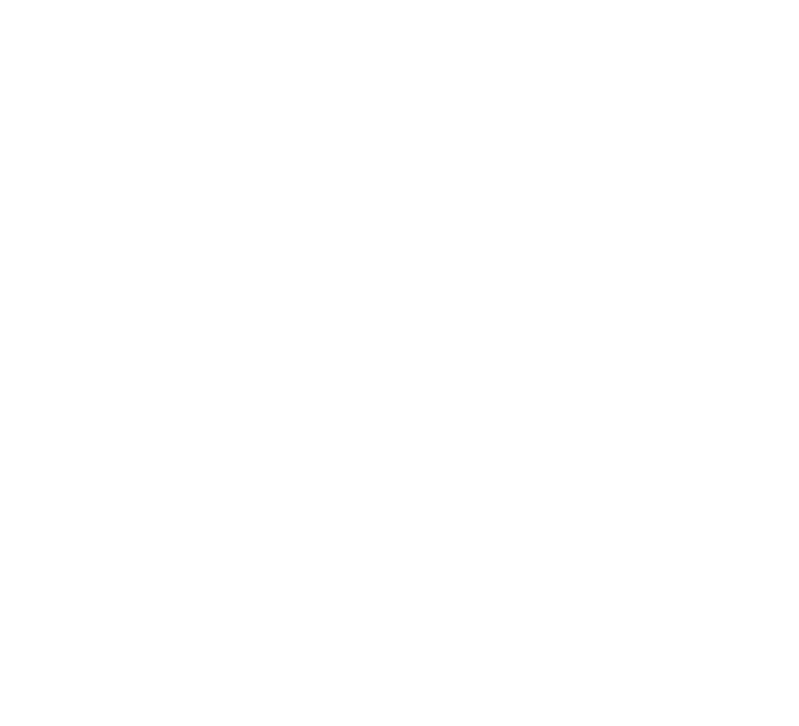
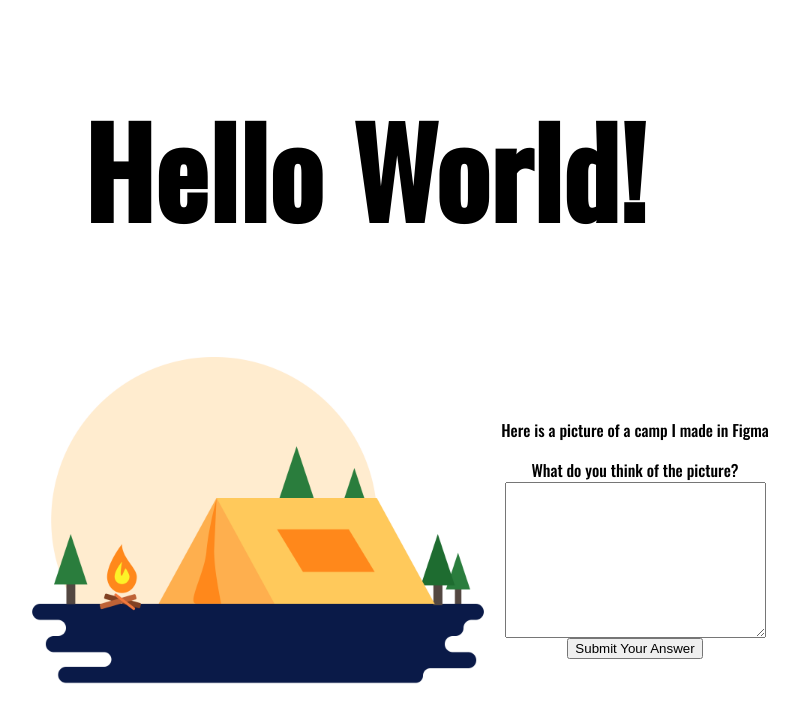
Before and after one commit to r0bb1n/CSS-animation, a plain HTML site: page index.html in a window 1280 px wide. Shown: the whole page, without its empty margins (275-1074 px from the left). Drawn offline with nearby package versions, Linux system fonts and the light colour scheme.

Commit message:
added the content

```diff
--- a/index.html
+++ b/index.html
@@ -4,10 +4,26 @@
     <meta charset="UTF-8">
     <meta http-equiv="X-UA-Compatible" content="IE=edge">
     <meta name="viewport" content="width=device-width, initial-scale=1.0">
+    <link
+    rel="stylesheet"
+    href="https://cdnjs.cloudflare.com/ajax/libs/animate.css/4.1.1/animate.min.css"
+    />
+    <link rel="preconnect" href="https://fonts.googleapis.com">
+    <link rel="preconnect" href="https://fonts.gstatic.com" crossorigin>
+    <link href="https://fonts.googleapis.com/css2?family=Oswald:wght@500&display=swap" rel="stylesheet">
     <link rel="stylesheet" href="styles/index.css">
     <title>CSS-animation</title>
 </head>
 <body>
-
+    <h1 class="animate__animated animate__flash animate__infinite">Hello World!</h1>
+    <div class="container">
+        <img src="images/tent.png" alt="Tent">
+        <form action="#" class="container__form">
+            <p>Here is a picture of a camp I made in Figma</p>
+            <label for="message">What do you think of the picture?</label>
+            <textarea name="message" id="message" cols="30" rows="10"></textarea>
+            <button class="container__btn">Submit Your Answer</button>
+        </form>
+    </div>
 </body>
 </html>
--- a/styles/index.css
+++ b/styles/index.css
@@ -0,0 +1,25 @@
+body {
+    font-family: 'Oswald', sans-serif;
+}
+
+h1 {
+    text-align: center;
+    font-size: 120px;
+}
+
+.container {
+    display: flex;
+    flex-direction: row;
+    align-items: center;
+    justify-content: center;
+}
+
+img {
+    width: 540px;
+}
+
+.container__form {
+    display: flex;
+    flex-direction: column;
+    align-items: center;
+}
```
Also changed, not shown: images/tent.png (added).
